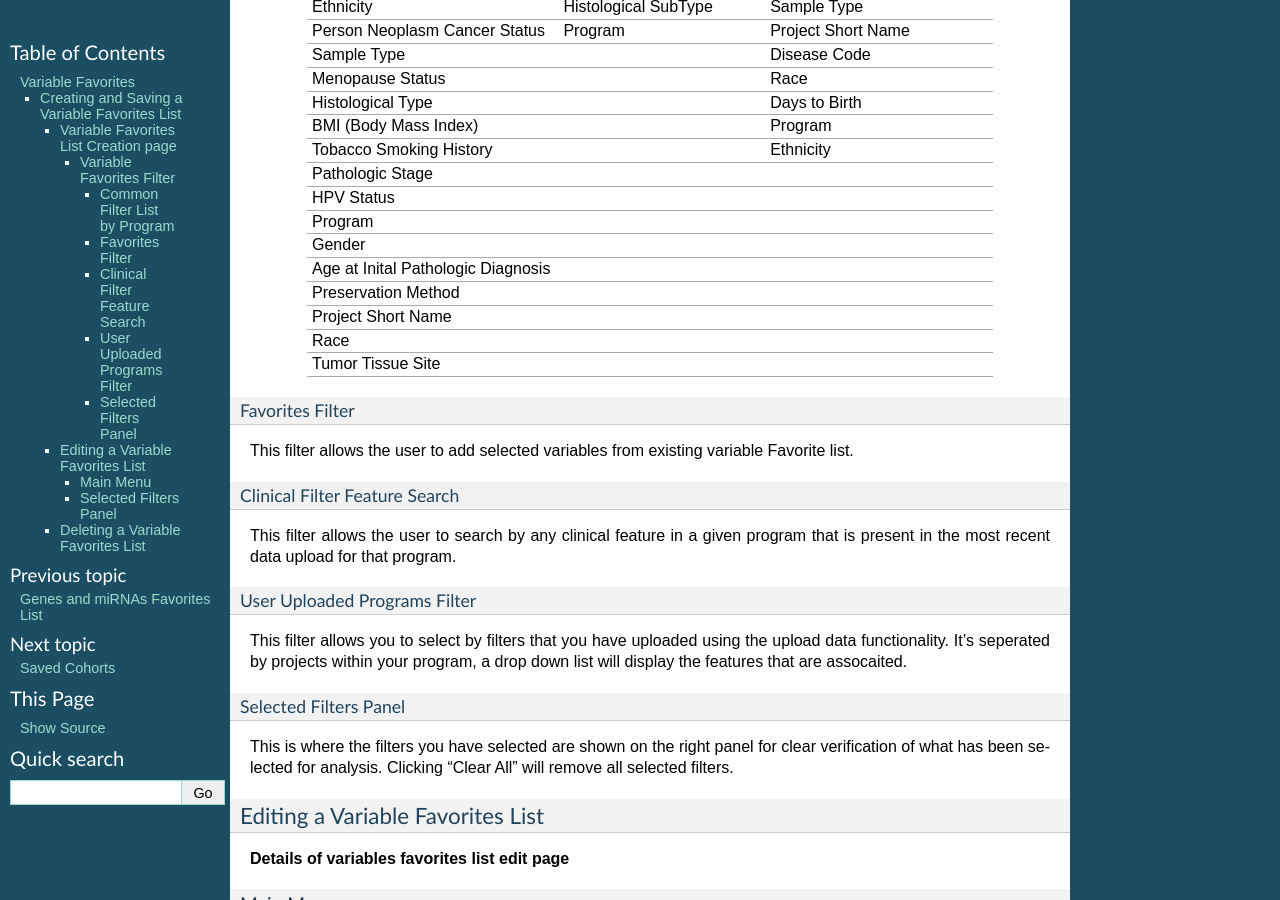
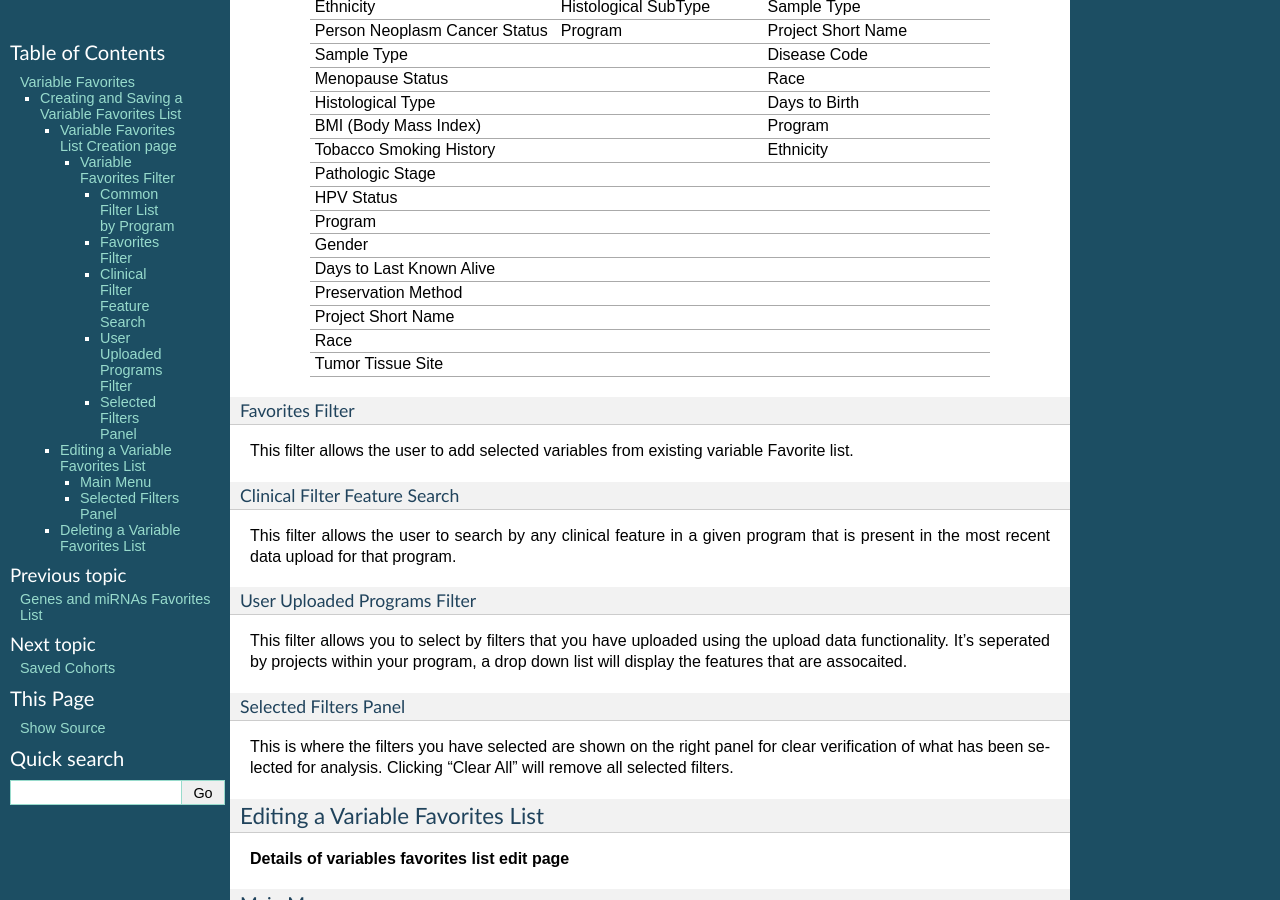
Before and after one commit to isb-cgc/readthedocs, a Sphinx documentation site: the page built from docs/source/sections/webapp/Variable-Favorites.rst, in a window 1280 px wide and 900 px high, scrolled down 764 px. Built offline with Sphinx 7.4.7, drawn with Linux system fonts in a browser that asks for light colours; pages that are not in the unit, such as notebooks, are missing from menus.

Commit message:
Update Variable-Favorites.rst

```diff
--- a/docs/source/sections/webapp/Variable-Favorites.rst
+++ b/docs/source/sections/webapp/Variable-Favorites.rst
@@ -66,8 +66,8 @@ Common Filter List by Program
    +-----------------------+------------------------------+---------------------+
    | Gender                |                              |                     |
    +-----------------------+------------------------------+---------------------+
-   | Age at Inital         |                              |                     |
-   | Pathologic Diagnosis  |                              |                     |
+   | Days to Last          |                              |                     |
+   | Known Alive           |                              |                     |
    +-----------------------+------------------------------+---------------------+
    | Preservation Method   |                              |                     |
    +-----------------------+------------------------------+---------------------+
```
